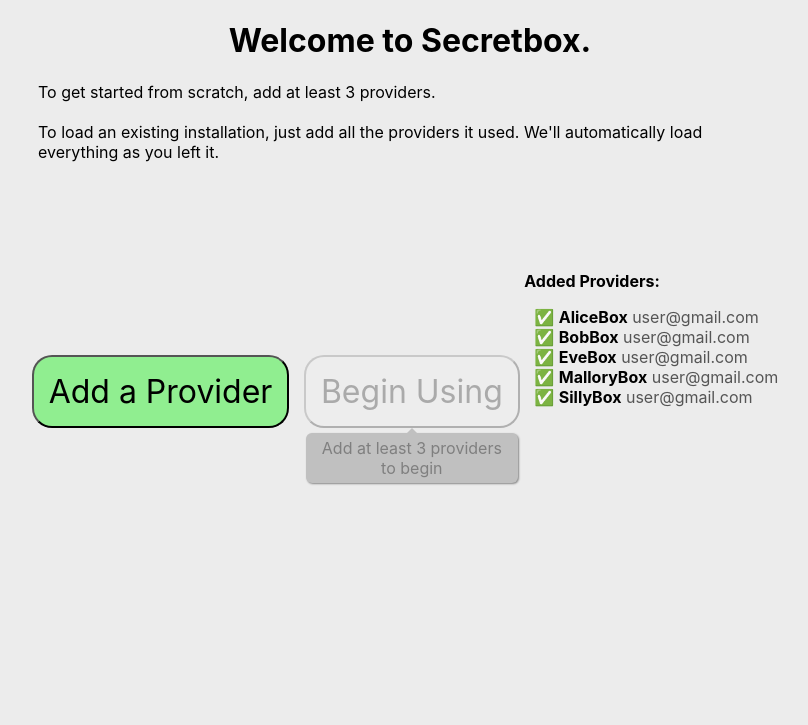
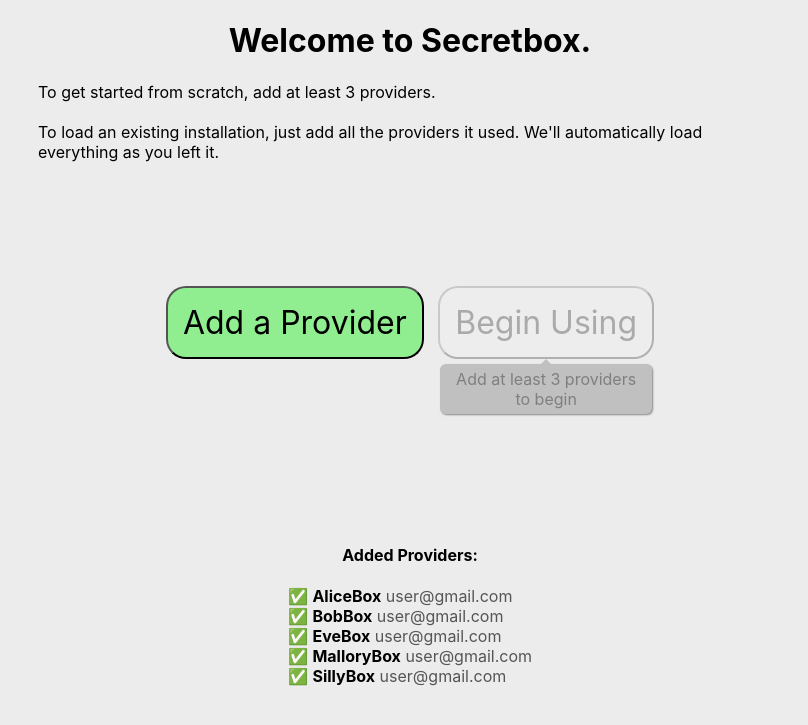
Before and after one commit to sudssm/daruma, a Flask app: page /setup in a window 1280 px wide. Shown: the top 725 px of the page, without its empty margins (230-1038 px from the left). Run offline with Flask 2, Linux system fonts and the light colour scheme.

Commit message:
Fix added provider list positioning

```diff
--- a/gui/webview_server/static/setup.css
+++ b/gui/webview_server/static/setup.css
@@ -30,9 +30,7 @@ body {
 }
 
 #added-providers-area {
-	margin-top: 8%;
-	display: inline-block;
-    text-align: initial;
+	margin-top: 15%;
 }
 
 #added-providers-area > h2 {
@@ -41,7 +39,9 @@ body {
 
 #added-providers-area > ul {
 	padding: 0 10px;
+	display: inline-block;
     list-style-type: none;
+	text-align: initial;
 }
 
 .added-provider-name {
```
